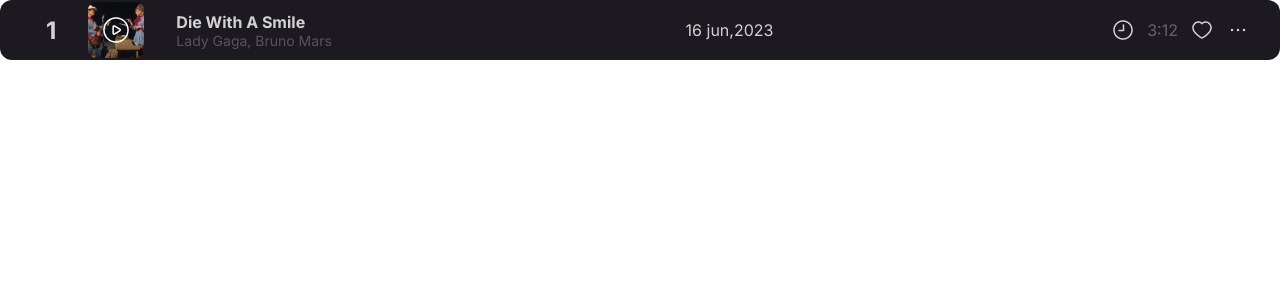
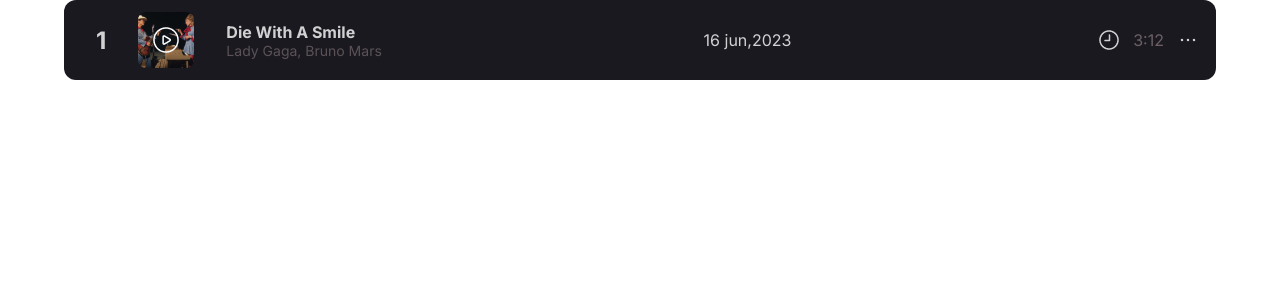
Before and after one commit to anrex019/jukebox-front, a Next.js app: page / in a window 1280 px wide. Shown: the top 300 px of the page. Built offline with nearby package versions, Linux system fonts and the light colour scheme.

Commit message:
feat:created-MusicCard

```diff
--- /dev/null
+++ b/src/app/font.tsx
@@ -0,0 +1,9 @@
+export default function Font() {
+    return (
+        <>
+            <link rel="preconnect" href="https://fonts.googleapis.com" />
+            <link rel="preconnect" href="https://fonts.gstatic.com" />
+            <link href="https://fonts.googleapis.com/css2?family=Inter:ital,opsz,wght@0,14..32,100..900;1,14..32,100..900&family=Mulish:ital,wght@0,200..1000;1,200..1000&display=swap" rel="stylesheet" />
+        </>
+    )
+}
--- /dev/null
+++ b/src/app/musicCard/musicCard.module.css
@@ -0,0 +1,59 @@
+.musicCard {
+    padding: 12px 16px;
+    background-color: #1C1921;
+    display: flex;
+    align-items: center;
+    justify-content: space-between;
+    margin: 0 auto;
+    max-width: 1380px;
+    width: 90%;
+    color: #FFFFFFCC;
+    font-family: inter;
+    border-radius: 12px;
+    background-color: #1A1920;
+    cursor: pointer;
+}
+
+.musicCard:hover {
+    border: 1px solid transparent;
+    border-radius: 12px;
+    background:
+    linear-gradient(70deg, #7B103A, #0D0206) border-box,
+    linear-gradient(90deg, #250D19 0%, #300C1D 100%) padding-box;
+    backdrop-filter: blur(6px);
+}
+
+.musicCardDetails {
+    display: flex;
+    gap: 32px;
+    align-items: center;
+    margin: 0px 16px;
+}
+
+.musicName {
+    font-size: 16px;
+    line-height: 20px;
+}
+
+.artist {
+    font-size: 14px;
+    color: rgba(108, 96, 100, 0.80);
+}
+
+.duration {
+    font-size: 16px;
+    color: #6C6064
+}
+
+.controls {
+    display: flex;
+    align-items: center;
+    gap: 12px;
+}
+
+
+@media (min-width: 745px) {
+    .heartIcon {
+        display: none;
+    }
+}
--- a/src/app/musicCard/musicCard.tsx
+++ b/src/app/musicCard/musicCard.tsx
@@ -1,4 +1,4 @@
-import styles from '../page.module.css';
+import styles from './musicCard.module.css';
 
 type MusicCardProps = {
     numeration: number;
@@ -24,7 +24,7 @@ export default function MusicCard({numeration, picture, name, artist, date, dura
                 <div className={styles.controls}>
                 <img className={styles.timeicon} src="/time.png"/>
                 <p className={styles.duration}>{duration}</p>
-                <img className={styles.hearticon} src="/heart.png" />
+                <img className={styles.heartIcon} src="/heart.png" />
                 <img src="/threeDots.png" />
                 </div>
             </div>
--- a/src/app/page.module.css
+++ /dev/null
@@ -1,50 +0,0 @@
-.musicCard {
-    padding: 30px 30px;
-    background-color: #1C1921;
-    display: flex;
-    align-items: center;
-    justify-content: space-between;
-    margin: 0 auto;
-    max-width: 1384px;
-    width: 100%;
-    height: 56px;
-    color: #FFFFFFCC;
-    font-family: inter;
-    border-radius: 12px;
-    background-color: #1C1921;
-}
-
-.musicCard:hover {
-    border-radius: 12px;
-    border: 1px solid rgba(165, 15, 70, 0.1);
-    background: linear-gradient(90deg, rgba(10,1,4,0.85) 0%, rgba(168,10,99,1) 100%);
-    backdrop-filter: blur(6px);
-}
-
-.musicCardDetails {
-    display: flex;
-    gap: 32px;
-    align-items: center;
-    margin: 0px 16px;
-}
-
-.musicName {
-    font-size: 16px;
-    line-height: 20px;
-}
-
-.artist {
-    font-size: 14px;
-    color: rgba(108, 96, 100, 0.80);
-}
-
-.duration {
-    font-size: 16px;
-    color: #6C6064
-}
-
-.controls {
-    display: flex;
-    align-items: center;
-    gap: 12px;
-}
--- a/src/app/page.tsx
+++ b/src/app/page.tsx
@@ -1,13 +1,12 @@
 import Image from "next/image";
 import styles from "./page.module.css";
 import MusicCard from "./musicCard/musicCard";
+import Font from "./font"
 
 export default function Home() {
   return (
     <div>
-      <link rel="preconnect" href="https://fonts.googleapis.com" />
-      <link rel="preconnect" href="https://fonts.gstatic.com" />
-      <link href="https://fonts.googleapis.com/css2?family=Inter:ital,opsz,wght@0,14..32,100..900;1,14..32,100..900&family=Mulish:ital,wght@0,200..1000;1,200..1000&display=swap" rel="stylesheet" />
+      <Font />
       <MusicCard
         numeration={1}
         picture="/dieWithASmile.png"
```
